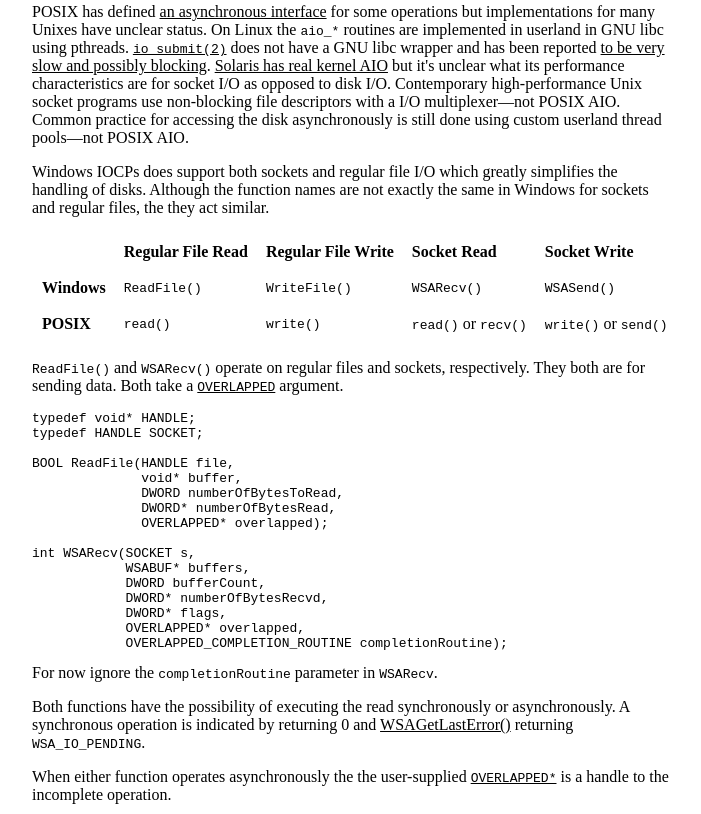
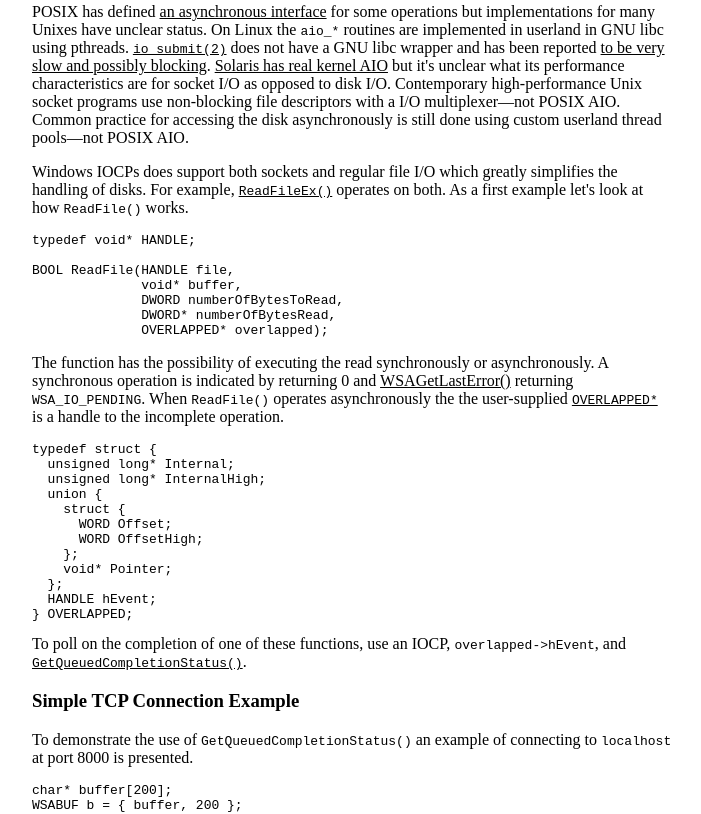
Before and after one commit to libuv/libuv, a plain HTML site: page iocp-links.html in a window 1280 px wide. Shown: the part 706-1520 px from the top of the page, without its empty margins (0-701 px from the left). Drawn offline with Linux system fonts and the light colour scheme.

Commit message:
iocp-links: Simplify function example

```diff
--- a/iocp-links.html
+++ b/iocp-links.html
@@ -24,12 +24,12 @@
 
       table th {
         text-align: left;
-        padding: 0.5em;
+        padding: 0.2em;
         white-space: nowrap;
       }
 
       table td {
-        padding: 0.5em;
+        padding: 0.2em;
         text-align: left;
         white-space: nowrap;
       }
@@ -120,70 +120,28 @@
 userland thread pools&mdash;not POSIX AIO.
 
 <p>Windows IOCPs does support both sockets and regular file I/O which
-greatly simplifies the handling of disks. Although the function names are
-not exactly the same in Windows for sockets and regular files, the
-they act similar.
-
-<table>
-  <tr>
-    <th></th>
-    <th>Regular File Read</th>
-    <th>Regular File Write</th>
-    <th>Socket Read</th>
-    <th>Socket Write</th>
-  </tr>
-  <tr>
-    <th>Windows</th>
-    <td><code>ReadFile()</code></td>
-    <td><code>WriteFile()</code></td>
-    <td><code>WSARecv()</code></td>
-    <td><code>WSASend()</code></td>
-  </tr>
-  <tr>
-    <th>POSIX</th>
-    <td><code>read()</code></td>
-    <td><code>write()</code></td>
-    <td><code>read()</code> or <code>recv()</code></td>
-    <td><code>write()</code> or <code>send()</code></td>
-  </tr>
-</table>
-
-<p><code>ReadFile()</code> and <code>WSARecv()</code> operate on regular
-files and sockets, respectively. They both are for sending data. Both take a
-<a href="http://msdn.microsoft.com/en-us/library/ms741665(v=VS.85).aspx"><code>OVERLAPPED</code></a>
-argument.
+greatly simplifies the handling of disks. For example,
+<a href="http://msdn.microsoft.com/en-us/library/aa365468(v=VS.85).aspx"><code>ReadFileEx()</code></a>
+operates on both.
+As a first example let's look at how <code>ReadFile()</code> works.
 
 <pre>
 typedef void* HANDLE;
-typedef HANDLE SOCKET;
 
 BOOL ReadFile(HANDLE file,
               void* buffer,
               DWORD numberOfBytesToRead,
               DWORD* numberOfBytesRead,
               OVERLAPPED* overlapped);
-
-int WSARecv(SOCKET s,
-            WSABUF* buffers,
-            DWORD bufferCount,
-            DWORD* numberOfBytesRecvd,
-            DWORD* flags,
-            OVERLAPPED* overlapped,
-            OVERLAPPED_COMPLETION_ROUTINE completionRoutine);
 </pre>
 
-For now ignore the <code>completionRoutine</code> parameter in
-<code>WSARecv</code>.
-
 <p>
-Both functions have the possibility of executing the read synchronously
+The function has the possibility of executing the read synchronously
 or asynchronously. A synchronous operation is indicated by
 returning 0 and <a
 href="http://msdn.microsoft.com/en-us/library/ms741580(v=VS.85).aspx">WSAGetLastError()</code></a>
 returning <code>WSA_IO_PENDING</code>.
-
-<p>
-When either function operates asynchronously the
+When <code>ReadFile()</code> operates asynchronously the
 the user-supplied <a
 href="http://msdn.microsoft.com/en-us/library/ms741665(v=VS.85).aspx"><code>OVERLAPPED*</code></a>
 is a handle to the incomplete operation.
@@ -327,13 +285,17 @@
 <dl>
 
 <dt><code>send(2)</code>, <code>write(2)</code></dt>
-<dd>Windows: <a href="http://msdn.microsoft.com/en-us/library/ms742203(v=vs.85).aspx"><code>WSASend()</code></a>
+<dd>Windows:
+<a href="http://msdn.microsoft.com/en-us/library/ms742203(v=vs.85).aspx"><code>WSASend()</code></a>,
+<a href="http://msdn.microsoft.com/en-us/library/aa365748(v=VS.85).aspx"><code>WriteFileEx()</code></a>
 </dd>
 
 
 <dt><code>recv(2)</code>, <code>read(2)</code></dt>
 <dd>
-Windows: <a href="http://msdn.microsoft.com/en-us/library/ms741688(v=VS.85).aspx"><code>WSARecv()</code></a>
+Windows:
+<a href="http://msdn.microsoft.com/en-us/library/ms741688(v=VS.85).aspx"><code>WSARecv()</code></a>,
+<a href="http://msdn.microsoft.com/en-us/library/aa365468(v=VS.85).aspx"><code>ReadFileEx()</code></a>
 </dd>
 
 
```
